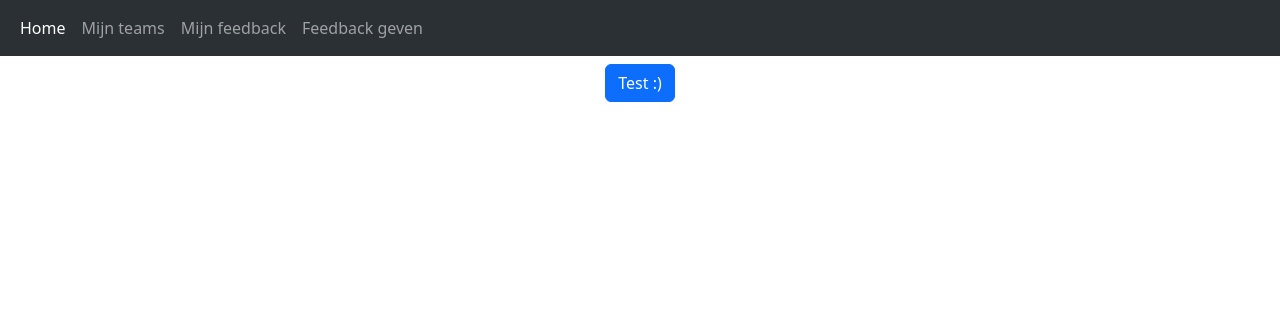
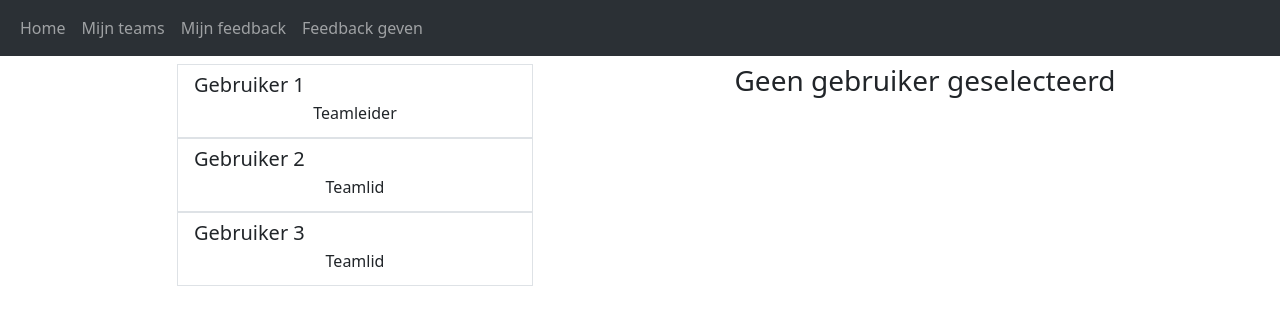
Before and after one commit to rensvdv/axi-frontend, a React (Create React App) app: page /feedbackgeven in a window 1280 px wide. Shown: the top 324 px of the page. Built offline with nearby package versions, Linux system fonts and the light colour scheme.

Commit message:
MijnFeedback werkt met API call en opzet voor feedback geven is aangemaakt

```diff
--- a/src/App.js
+++ b/src/App.js
@@ -1,8 +1,9 @@
 import './App.css';
-import ApiCallTest from "./Components/ApiCallTest";
 import {Route, Routes} from "react-router-dom";
 import NavBar from "./Components/NavBar";
 import MijnFeedback from "./Pages/MijnFeedback";
+import FeedbackGeven from "./Pages/FeedbackGeven";
+import MijnTeams from "./Pages/MijnTeams";
 
 function App() {
   return (
@@ -10,8 +11,8 @@ function App() {
         <NavBar></NavBar>
         <Routes>
             <Route path="/feedback" element={<MijnFeedback />} />
-            <Route path="/teams" element={<ApiCallTest />} />
-            <Route path="/feedbackgeven" element={<ApiCallTest />} />
+            <Route path="/teams" element={<MijnTeams />} />
+            <Route path="/feedbackgeven" element={<FeedbackGeven />} />
         </Routes>
     </div>
   );
--- /dev/null
+++ b/src/Components/AlleTeamledenLijst.js
@@ -0,0 +1,28 @@
+import React from "react";
+
+export default function AlleTeamledenLijst({onClick}) {
+    const teamleden = [
+        { id: 1, naam: "Gebruiker 1", functie: "Teamleider"},
+        { id: 2, naam: "Gebruiker 2", functie: "Teamlid"},
+        { id: 3, naam: "Gebruiker 3", functie: "Teamlid"}
+    ];
+
+    return (
+        <div className="list-group">
+            {/*Er wordt door alle teamleden heen gegaan met de map functie, ieder teamlid object ziet er hetzelfde uit */}
+            {teamleden.map((teamlid) => (
+                /*Deze onclick verwijst naar de onclick uit FeedbackGeven, doordat deze als property is meegegeven */
+                <div key={teamlid.id} onClick={() => onClick(teamlid)}>
+                    <div className={"list-group-item list-group-item-action"} aria-current={"true"}>
+                        <div className={"d-flex justify-content-between"}>
+                            <h5 className={"mb-1"}>{teamlid.naam}</h5>
+                        </div>
+                        <p className={"mb-1"}>{teamlid.functie}</p>
+                    </div>
+                </div>
+            ))}
+        </div>
+
+
+    );
+}
--- a/src/Components/EenFeedbackObjectZien.js
+++ b/src/Components/EenFeedbackObjectZien.js
@@ -1,21 +1,24 @@
 import React from "react";
 
-export default function EenFeedbackObjectZien({ geselecteerdeFeedback }) {
+export default function EenFeedbackObjectZien({geselecteerdeFeedback}) {
+    //Er wordt eerst gecontroleerd of er feedback geselecteerd is
     if (!geselecteerdeFeedback) {
         return (
-            <div className="card text-center h-100">
+            <div className={"card text-center h-100"}>
                 <div className={"card-body"}>
-                    <h3 className="card-title">Geen feedback geselecteerd</h3>
+                    <h3 className={"card-title"}>Geen feedback geselecteerd</h3>
                 </div>
             </div>
         );
     }
 
+    //Als er wel feedback geselecteerd is, dan wordt feedback getoond
     return (
-        <div className="card text-center h-100">
-            <div className="card-body">
-                <h3 className="card-title">{geselecteerdeFeedback.naam}</h3>
-                <p className="card-text">{geselecteerdeFeedback.beschrijving}</p>
+        <div className={"card text-center h-100"}>
+            <div className={"card-body"}>
+                <h3 className={"card-title"}>{geselecteerdeFeedback.zender.naam}</h3>
+                <p className={"card-text"}>{geselecteerdeFeedback.givenFeedback}</p>
+                Ontvanger: {geselecteerdeFeedback.ontvanger.naam}
             </div>
         </div>
     );
--- /dev/null
+++ b/src/Components/FeedbackInvullenOverEenTeamlid.js
@@ -0,0 +1,24 @@
+import React from "react";
+
+export default function FeedbackInvullenOverEenTeamlid({geselecteerdTeamlid}) {
+    //Er wordt eerst gecontroleerd of er een teamlid geselecteerd is
+    if(!geselecteerdTeamlid) {
+        return (
+            <h3>
+                Geen gebruiker geselecteerd
+            </h3>
+        )
+    }
+
+    //Als er wel een teamlid is geselecteerd, dan wordt het feedback formulier getoond
+    return (
+        <div className={"card text-center h-100"}>
+            <div className={"card-body"}>
+                <h3>{geselecteerdTeamlid.naam}</h3>
+                <label className={"form-label"}>Geef feedback over {geselecteerdTeamlid.naam}</label>
+                <textarea className={"form-control"} rows={"5"}></textarea> <br />
+                <button className={"btn btn-primary"}>Verzenden</button>
+            </div>
+        </div>
+    )
+}
--- a/src/Components/MijnFeedbackLijst.js
+++ b/src/Components/MijnFeedbackLijst.js
@@ -1,22 +1,31 @@
-import React from 'react';
+import React, {useEffect, useState} from 'react';
+import axios from "axios";
 
-export default function MijnFeedbackLijst({ onClick }) {
-    const feedbackObjecten = [
-        { id: 1, naam: "Feedback 1", beschrijving: "Beschrijving van Feedback object 1", datum: "25-03-2024"},
-        { id: 2, naam: "Feedback 2", beschrijving: "Beschrijving van Feedback object 2", datum: "28-03-2024"},
-        { id: 3, naam: "Feedback 3", beschrijving: "Beschrijving van Feedback object 3", datum: "28-03-2024"},
-    ];
+export default function MijnFeedbackLijst({onClick}) {
+    const [feedbackObjecten, setFeedbackObjecten] = useState([]);
+
+    useEffect(() => {
+        //Bij het laden van MijnFeedbackLijst wordt alle gekregen feedback van de gebruiker opgehaald
+        axios.get("https://localhost:7145/feedbackAPI/Feedback/1")
+            .then(response => {
+                setFeedbackObjecten(response.data);
+            })
+            .catch(error => {
+                console.log(error);
+            });
+    }, );
 
     return (
-        <div className="list-group">
+        <div className={"list-group"}>
             {feedbackObjecten.map((feedback) => (
+                /*Deze onclick verwijst naar de onclick uit MijnFeedback, doordat deze als property is meegegeven */
                 <div key={feedback.id} onClick={() => onClick(feedback)}>
-                    <div className="list-group-item list-group-item-action" aria-current="true">
-                        <div className="d-flex justify-content-between">
-                            <h5 className="mb-1">{feedback.naam}</h5>
-                            <small>{feedback.datum}</small>
+                    <div className={"list-group-item list-group-item-action"} aria-current={"true"}>
+                        <div className={"d-flex justify-content-between"}>
+                            <h5 className={"mb-1"}>Zender: {feedback.zender.naam}</h5>
+                            <small>{feedback.id}</small>
                         </div>
-                        <p className="mb-1">Feedback.....</p>
+                        <p className={"mb-1"}>{feedback.givenFeedback}</p>
                     </div>
                 </div>
             ))}
--- a/src/Components/NavBar.js
+++ b/src/Components/NavBar.js
@@ -8,7 +8,7 @@ export default function NavBar() {
                     <div className="collapse navbar-collapse">
                         <ul className="navbar-nav me-auto mb-2 mb-lg-0">
                             <li className="nav-item">
-                                <Link to={""} className={"nav-link active" }>Home</Link>
+                                <Link to={""} className={"nav-link" }>Home</Link>
                             </li>
                             <li className="nav-item">
                                 <Link to={"/teams"} className={"nav-link"}>Mijn teams</Link>
--- /dev/null
+++ b/src/Pages/FeedbackGeven.js
@@ -0,0 +1,32 @@
+import React, {useState} from "react";
+import AlleTeamledenLijst from "../Components/AlleTeamledenLijst";
+import FeedbackInvullenOverEenTeamlid from "../Components/FeedbackInvullenOverEenTeamlid";
+
+
+export default function FeedbackGeven() {
+    const [geselecteerdTeamlid, setGeselecteerdTeamlid] = useState(null);
+
+    const handleClick = (teamlid) => {
+        //Bij het aanklikken van een teamlid wordt de usestate geupdate naar het aangeklikte teamlid
+        setGeselecteerdTeamlid(teamlid);
+    }
+
+    return (
+        <div className={"container"}>
+            <div className={"row"}>
+                <div className={"col-1"}></div>
+                <div className={"col-4 gy-2"}>
+                    {/*De onclick wordt als property meegegeven aan AlleTeamledenLijst */}
+                    <AlleTeamledenLijst onClick={handleClick} />
+                </div>
+                <div className={"col-1"}></div>
+                <div className={"col-6 gy-2"} style={{height: "90vh"}}>
+                    <div className={"h-100"}>
+                        {/*Het geselecteerde teamlid vanuit AlleTeamledenLijst wordt meegegeven als property */}
+                        <FeedbackInvullenOverEenTeamlid geselecteerdTeamlid={geselecteerdTeamlid}/>
+                    </div>
+                </div>
+            </div>
+        </div>
+    )
+}
--- a/src/Pages/MijnFeedback.js
+++ b/src/Pages/MijnFeedback.js
@@ -6,6 +6,7 @@ export default function MijnFeedback() {
     const [geselecteerdeFeedback, setGeselecteerdeFeedback] = useState(null);
 
     const handleClick = (feedback) => {
+        //Bij het aanklikken van een object wordt de usestate geupdate naar het geklikte object
         setGeselecteerdeFeedback(feedback);
     };
 
@@ -14,11 +15,13 @@ export default function MijnFeedback() {
             <div className={"row"}>
                 <div className={"col-1"}></div>
                 <div className={"col-4 gy-2"}>
+                    {/*De onclick wordt als property meegegeven aan MijnFeedbackLijst */}
                     <MijnFeedbackLijst onClick={handleClick} />
                 </div>
                 <div className={"col-1"}></div>
                 <div className={"col-6 gy-2"} style={{height: "90vh"}}>
                     <div className={"h-100"}>
+                        {/*Het geselecteerde object vanuit MijnFeedbackLijst wordt meegegeven als property */}
                         <EenFeedbackObjectZien geselecteerdeFeedback={geselecteerdeFeedback} />
                     </div>
                 </div>
--- /dev/null
+++ b/src/Pages/MijnTeams.js
@@ -0,0 +1,8 @@
+import React from "react";
+
+export default function MijnTeams() {
+    return (
+        <>
+        </>
+    )
+}
```
